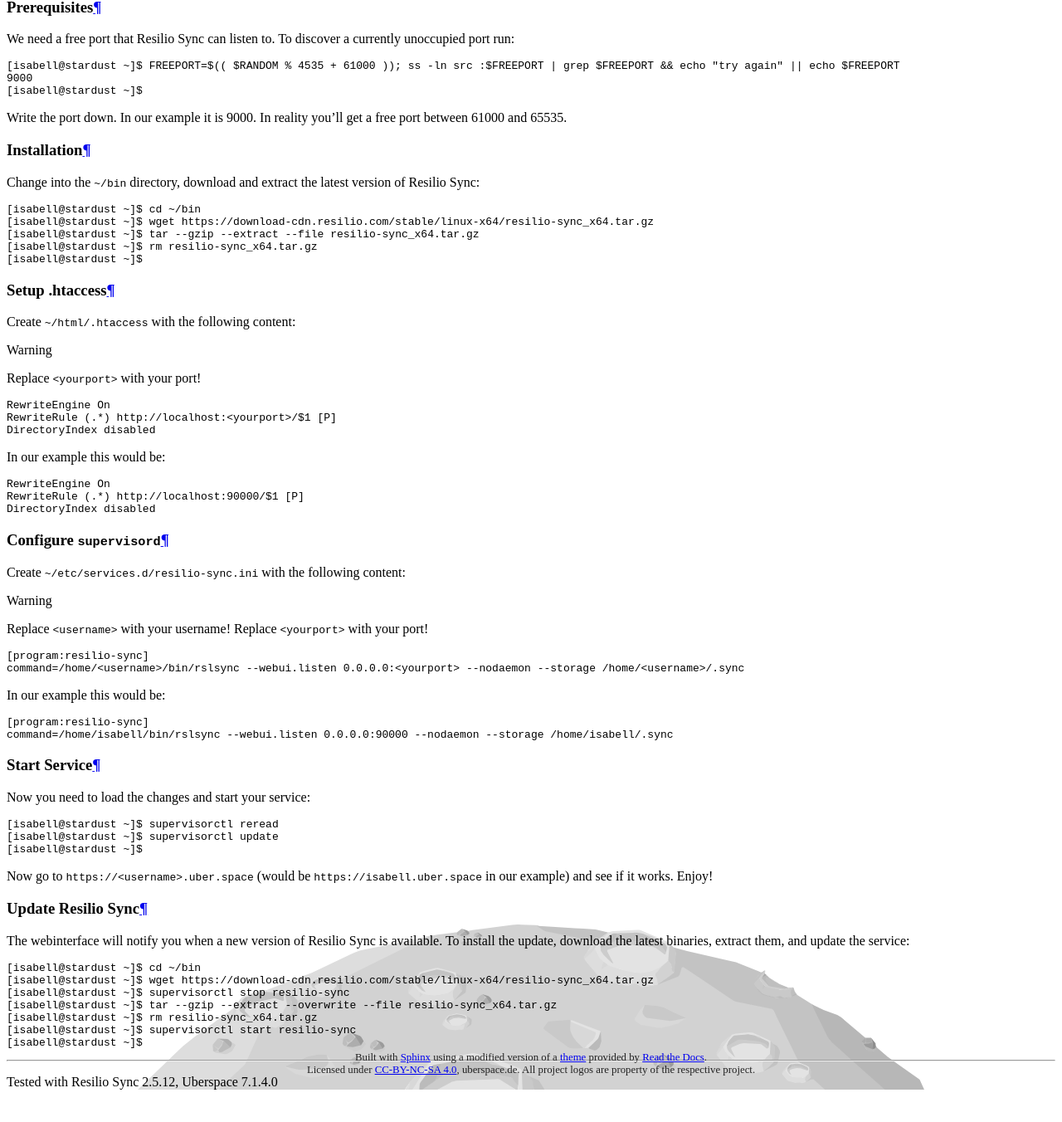
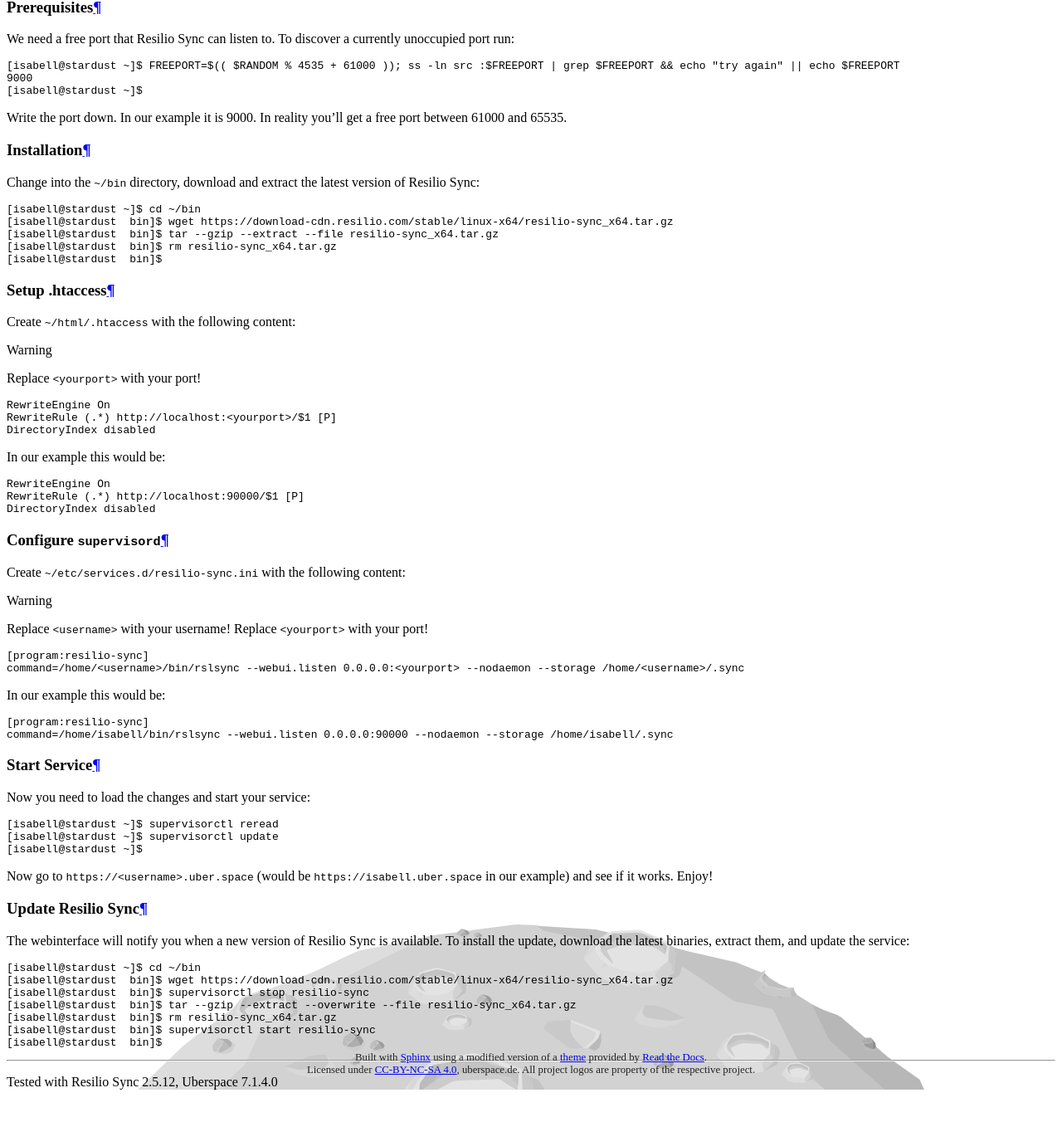
Before and after one commit to Uberspace/lab, a Sphinx documentation site: the page built from source/guide_resilio.rst, in a window 1280 px wide and 1400 px high, scrolled down 1450 px. Shown: the top 1352 px of the window at 83% size. Built offline with Sphinx 7.4.7 and the Read the Docs theme 2.0.0, drawn with Linux system fonts in a browser that asks for light colours.

Commit message:
fixed the displayed dir in Terminal prompts

```diff
--- a/source/guide_resilio.rst
+++ b/source/guide_resilio.rst
@@ -43,10 +43,10 @@
 ::
 
  [isabell@stardust ~]$ cd ~/bin
- [isabell@stardust ~]$ wget https://download-cdn.resilio.com/stable/linux-x64/resilio-sync_x64.tar.gz
- [isabell@stardust ~]$ tar --gzip --extract --file resilio-sync_x64.tar.gz
- [isabell@stardust ~]$ rm resilio-sync_x64.tar.gz
- [isabell@stardust ~]$
+ [isabell@stardust  bin]$ wget https://download-cdn.resilio.com/stable/linux-x64/resilio-sync_x64.tar.gz
+ [isabell@stardust  bin]$ tar --gzip --extract --file resilio-sync_x64.tar.gz
+ [isabell@stardust  bin]$ rm resilio-sync_x64.tar.gz
+ [isabell@stardust  bin]$
 
 Setup .htaccess
 ===============
@@ -109,12 +109,12 @@
 ::
 
  [isabell@stardust ~]$ cd ~/bin
- [isabell@stardust ~]$ wget https://download-cdn.resilio.com/stable/linux-x64/resilio-sync_x64.tar.gz
- [isabell@stardust ~]$ supervisorctl stop resilio-sync
- [isabell@stardust ~]$ tar --gzip --extract --overwrite --file resilio-sync_x64.tar.gz
- [isabell@stardust ~]$ rm resilio-sync_x64.tar.gz
- [isabell@stardust ~]$ supervisorctl start resilio-sync
- [isabell@stardust ~]$
+ [isabell@stardust  bin]$ wget https://download-cdn.resilio.com/stable/linux-x64/resilio-sync_x64.tar.gz
+ [isabell@stardust  bin]$ supervisorctl stop resilio-sync
+ [isabell@stardust  bin]$ tar --gzip --extract --overwrite --file resilio-sync_x64.tar.gz
+ [isabell@stardust  bin]$ rm resilio-sync_x64.tar.gz
+ [isabell@stardust  bin]$ supervisorctl start resilio-sync
+ [isabell@stardust  bin]$
 
 .. _Resilio: https://www.resilio.com
 .. _supervisord: https://manual.uberspace.de/en/daemons-supervisord.html
```
